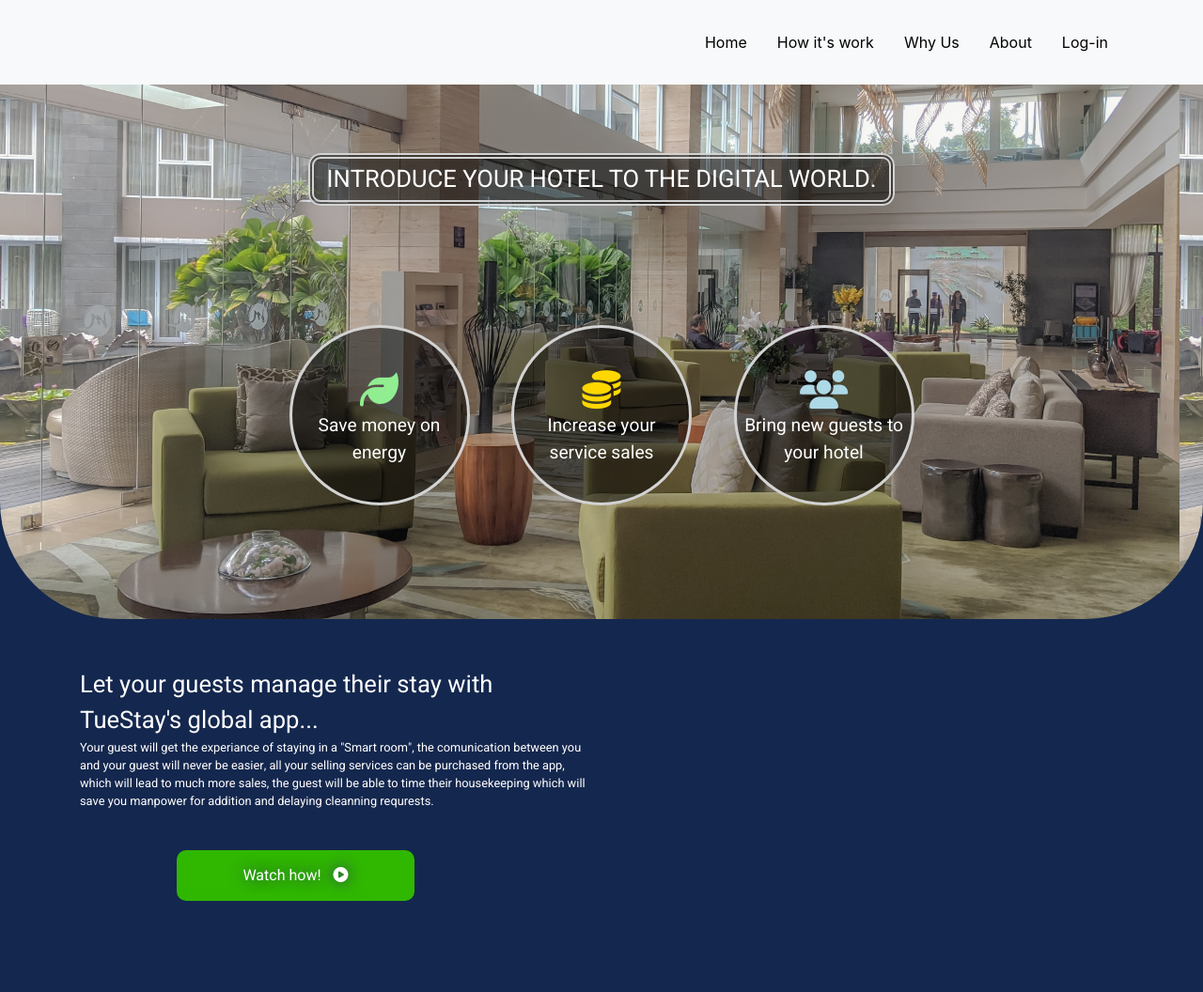
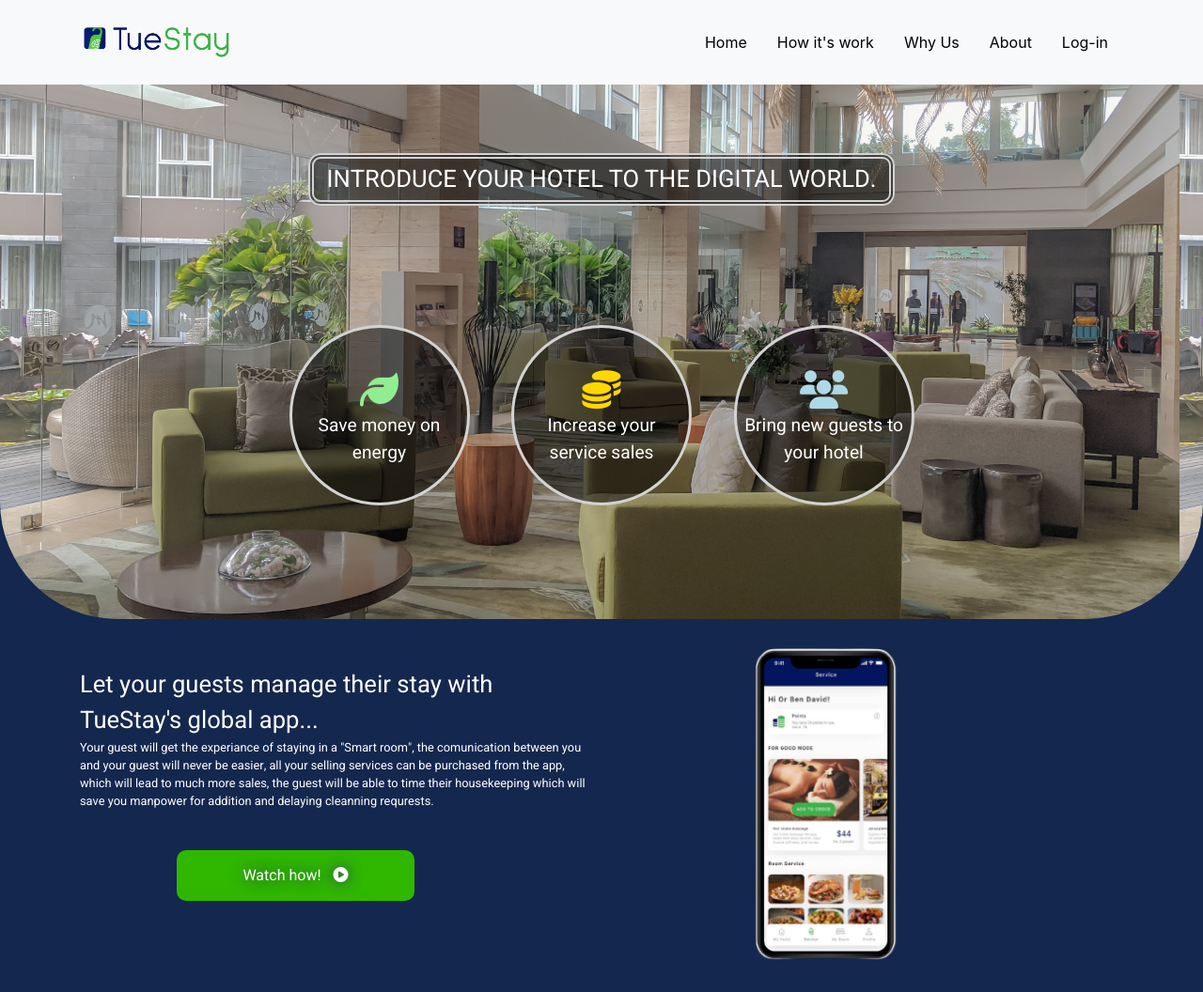
Before and after one commit to orbendor/TueStay, a plain HTML site: page index.html in a window 1280 px wide. Shown: the whole page at 94% size. Before the commit the page ends 974 px from the top, so only its background shows below. Drawn offline with nearby package versions, Linux system fonts and the light colour scheme; the site is published under a folder, as on GitHub Pages, so addresses that start at the root find nothing.

Commit message:
Update index.html

```diff
--- a/index.html
+++ b/index.html
@@ -18,7 +18,7 @@
 <nav class="navbar navbar-expand-lg navbar-dark bg-light fixed-top">
     <div class="container">
       <a class="navbar-brand" href="#">
-            <img id="navlogo" src="/images/logo_website.png" alt="">
+            <img id="navlogo" src="images/logo_website.png" alt="">
           </a>
       <button class="navbar-toggler" type="button" data-toggle="collapse" data-target="#navbarResponsive" aria-controls="navbarResponsive" aria-expanded="false" aria-label="Toggle navigation">
             <span class="navbar-toggler-icon"></span>
@@ -89,7 +89,7 @@
 </div>
 </div>
 <div class="col-lg-6">
-  <img class="UxImg" src="/images/app.png" alt="">
+  <img class="UxImg" src="images/app.png" alt="">
 </div>
     </div>
   </div>
```
